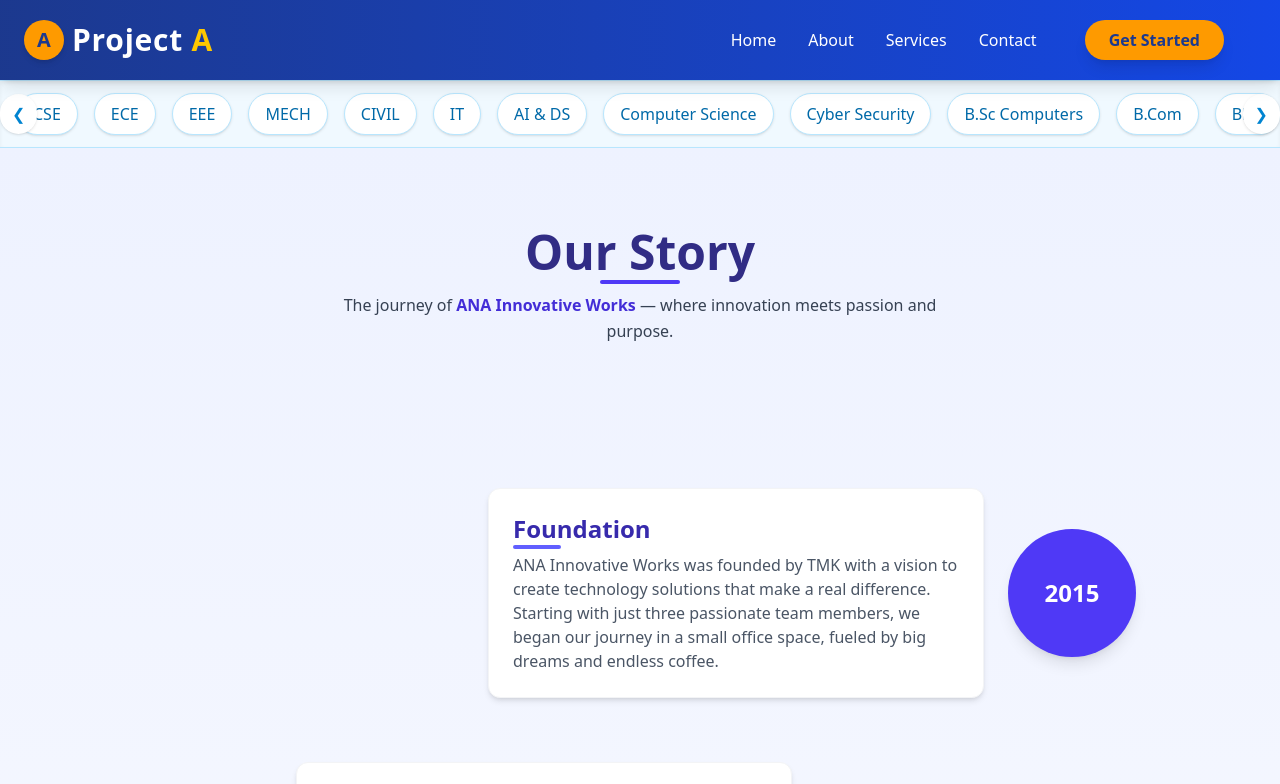
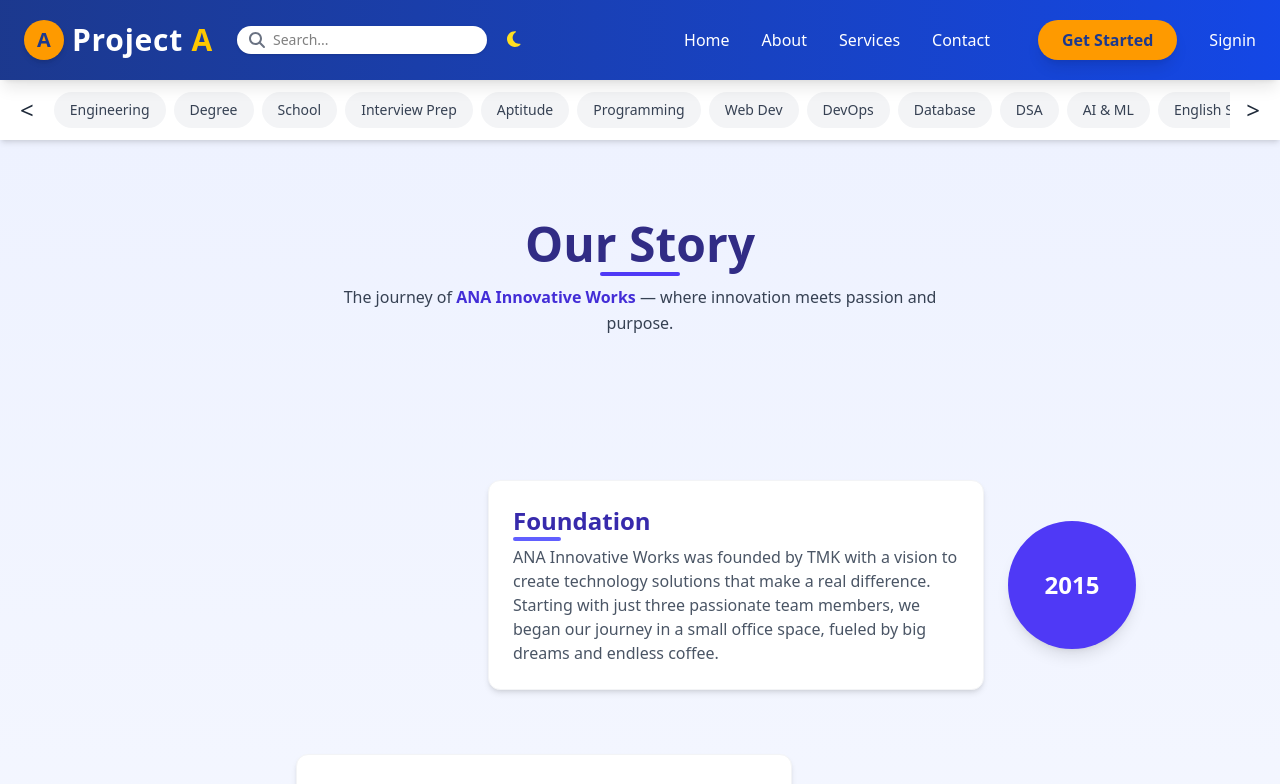
Before and after one commit to Amardeep1615/Project-A-, a React (Vite) app: page /ourstorypage in a window 1280 px wide. Shown: the top 784 px of the page. Built offline with nearby package versions, Linux system fonts and the light colour scheme.

Commit message:
Search and darkmode

```diff
--- a/src/components/Header.jsx
+++ b/src/components/Header.jsx
@@ -1,23 +1,58 @@
 // src/components/Header.jsx
-import React, { useState } from 'react';
-import { Link } from 'react-router-dom'; // Import Link for internal navigation
+import React, { useState, useEffect } from 'react';
+import { Link } from 'react-router-dom';
 import { FontAwesomeIcon } from '@fortawesome/react-fontawesome';
-import { faBars } from '@fortawesome/free-solid-svg-icons';
+import { faBars, faMoon, faSun, faSearch } from '@fortawesome/free-solid-svg-icons';
 
 const Header = () => {
   const [isMobileMenuOpen, setIsMobileMenuOpen] = useState(false);
+  const [darkMode, setDarkMode] = useState(false);
+  const [searchQuery, setSearchQuery] = useState("");
+
+  // Apply or remove dark class on <html>
+  useEffect(() => {
+    const html = document.documentElement;
+    darkMode ? html.classList.add('dark') : html.classList.remove('dark');
+  }, [darkMode]);
+
+  const handleSearch = (e) => {
+    e.preventDefault();
+    alert(`Searching for: ${searchQuery}`);
+    setSearchQuery("");
+  };
 
   return (
-    <header className=" bg-gradient-to-r from-blue-900 to-blue-700 text-white py-5 shadow-lg  sticky top-0 z-50">
+    <header className="bg-gradient-to-r from-blue-900 to-blue-700 text-white py-5 shadow-lg sticky top-0 z-50 ">
       <div className="max-w-7xl mx-auto px-6 flex justify-between items-center">
         <div className="flex items-center space-x-2">
           <div className="w-10 h-10 rounded-full bg-amber-500 flex items-center justify-center shadow-md">
-  <span className="text-blue-900 font-bold text-xl">A</span>
-</div>
+            <span className="text-blue-900 font-bold text-xl">A</span>
+          </div>
 
           <h1 className="text-3xl font-bold tracking-wide">
             Project <span className="text-yellow-400">A</span>
           </h1>
+
+          {/* Search bar */}
+          <form onSubmit={handleSearch} className="ml-4 hidden sm:flex items-center bg-white rounded-full px-3 py-1 shadow-sm">
+            <FontAwesomeIcon icon={faSearch} className="text-gray-500 mr-2" />
+            <input
+              type="text"
+              placeholder="Search..."
+              value={searchQuery}
+              onChange={(e) => setSearchQuery(e.target.value)}
+              className="bg-transparent focus:outline-none text-black text-sm"
+            />
+          </form>
+
+          {/* Dark Mode Toggle */}
+          <button
+            onClick={() => setDarkMode(!darkMode)}
+            className="ml-3 text-yellow-300 hover:text-white transition"
+            title="Toggle Dark Mode"
+          >
+            <FontAwesomeIcon icon={darkMode ? faSun : faMoon} className="text-lg" />
+          </button>
         </div>
 
         <nav className="hidden md:flex space-x-8 items-center">
@@ -40,7 +75,9 @@ const Header = () => {
           <Link to="/get-started" className="ml-4 bg-amber-500 text-blue-900 px-6 py-2 rounded-full font-semibold hover:bg-opacity-90 transition-all shadow-lg hover:shadow-xl">
             Get Started
           </Link>
-          <Link></Link>
+          <Link to="/Signin" className="hover:text-amber-500 transition-colors duration-300 font-medium relative group">
+            Signin
+          </Link>
         </nav>
 
         <button
@@ -54,7 +91,7 @@ const Header = () => {
 
       <div
         id="mobile-menu"
-        className={`mobile-menu md:hidden bg-blue-800 px-6 py-4 ${isMobileMenuOpen ? 'block' : 'hidden'}`}
+        className={`mobile-menu md:hidden bg-blue-800 dark:bg-gray-900 px-6 py-4 ${isMobileMenuOpen ? 'block' : 'hidden'}`}
       >
         <div className="flex flex-col space-y-4">
           <Link to="/" className="text-white hover:text-amber-500 transition" onClick={() => setIsMobileMenuOpen(false)}>Home</Link>
--- a/src/components/SubjectsNav.jsx
+++ b/src/components/SubjectsNav.jsx
@@ -1,82 +1,82 @@
-// src/components/SubjectsNav.js
-import React, { useRef } from "react";
-import './SubjectNav.css'
+import React, { useRef, useState } from "react";
 
-const subjects = [
-  { label: "CSE", href: "/btech/cse" },
-  { label: "ECE", href: "/btech/ece" },
-  { label: "EEE", href: "/btech/eee" },
-  { label: "MECH", href: "/btech/mech" },
-  { label: "CIVIL", href: "/btech/civil" },
-  { label: "IT", href: "/btech/it" },
-  { label: "AI & DS", href: "/btech/ai-ds" },
-  { label: "Computer Science", href: "/subjects/computer-science" },
-  { label: "Cyber Security", href: "/btech/cyber-security" },
-  { label: "B.Sc Computers", href: "/degree/bsc-computers" },
-  { label: "B.Com", href: "/degree/bcom" },
-  { label: "BBA", href: "/degree/bba" },
-  { label: "BA", href: "/degree/ba" },
-  { label: "Mathematics", href: "/subjects/mathematics" },
-  { label: "Physics", href: "/subjects/physics" },
-  { label: "Chemistry", href: "/subjects/chemistry" },
-  { label: "Biology", href: "/subjects/biology" },
-  { label: "Aptitude", href: "/subjects/Aptitude" },
-  { label: "Communication", href: "/subjects/Communication" },
-  { label: "SoftSkills", href: "/subjects/SoftSkills" },
+const subjectCategories = {
+  "Engineering": ["CSE", "ECE", "EEE", "Mechanical", "Civil", "IT", "AI/ML", "IoT"],
+  "Degree": ["BSc", "B.Com", "BA", "BBA", "BCA", "Maths", "Physics", "Chemistry"],
+  "School": ["Math", "Science", "Social", "English", "Computer", "Telugu", "Hindi"],
+  "Interview Prep": ["HR Questions", "Coding", "Resume Tips", "Mock Interviews", "Projects"],
+  "Aptitude": ["Quantitative", "Logical Reasoning", "Verbal", "Puzzles", "Data Interpretation"],
+  "Programming": ["C", "C++", "Java", "Python", "JavaScript", "Go", "Kotlin", "R", "Perl"],
+  "Web Dev": ["HTML", "CSS", "JS", "React", "Node.js", "MongoDB", "Tailwind", "Express"],
+  "DevOps": ["Linux", "Docker", "Kubernetes", "CI/CD", "Ansible", "AWS", "Azure"],
+  "Database": ["MySQL", "PostgreSQL", "MongoDB", "Oracle", "SQLite"],
+  "DSA": ["Arrays", "Linked List", "Trees", "Graphs", "Stacks", "Queues", "Sorting"],
+  "AI & ML": ["Machine Learning", "Deep Learning", "Data Science", "NLP", "Computer Vision"],
+  "English Skills": ["Grammar", "Tenses", "Spoken English", "Writing", "Reading", "Vocabulary"],
+  "Courses": ["Frontend", "Backend", "Full Stack", "Cyber Security", "Blockchain", "Cloud"],
+  "Others": ["Git", "Github", "System Design", "Linux Commands", "Soft Skills", "GATE", "NET"]
+};
 
+const StudyNav = () => {
+  const scrollRef = useRef(null);
+  const [selectedCategory, setSelectedCategory] = useState(null);
 
+  const scrollLeft = () => {
+    scrollRef.current.scrollBy({ left: -200, behavior: "smooth" });
+  };
 
-];
+  const scrollRight = () => {
+    scrollRef.current.scrollBy({ left: 200, behavior: "smooth" });
+  };
 
-const SubjectsNav = () => {
-  const containerRef = useRef(null);
-
-  const scroll = (direction) => {
-    if (containerRef.current) {
-      containerRef.current.scrollBy({
-        left: direction === "left" ? -200 : 200,
-        behavior: "smooth",
-      });
-    }
+  const handleCategoryClick = (category) => {
+    setSelectedCategory(prev => prev === category ? null : category);
   };
 
   return (
-    <nav className="relative bg-sky-50 border-t border-b border-sky-200 shadow-inner">
-      {/* Prev Button */}
-      <button
-        onClick={() => scroll("left")}
-        className="absolute left-0 top-1/2 transform -translate-y-1/2 bg-white text-sky-600 px-3 py-2 rounded-full shadow hover:bg-sky-100 z-10"
-        aria-label="Scroll left"
-      >
-        ❮
-      </button>
-      {/* Next Button */}
-      <button
-        onClick={() => scroll("right")}
-        className="absolute right-0 top-1/2 transform -translate-y-1/2 bg-white text-sky-600 px-3 py-2 rounded-full shadow hover:bg-sky-100 z-10"
-        aria-label="Scroll right"
-      >
-        ❯
-      </button>
-      {/* Scrollable Container */}
-      <div
-        ref={containerRef}
-        className="max-w-7xl mx-auto px-4 overflow-x-auto scrollbar-hide"
-      >
-        <div className="flex space-x-4 py-3">
-          {subjects.map((item, index) => (
-            <a
-              key={index}
-              href={item.href}
-              className="whitespace-nowrap px-4 py-2 rounded-full bg-white hover:bg-sky-100 text-sky-700 font-medium shadow-sm border border-sky-200 transition"
-            >
-              {item.label}
-            </a>
+    <div className="w-full shadow-md bg-white p-3 relative">
+      <div className="flex items-center space-x-2">
+        <button onClick={scrollLeft} className="text-2xl px-2 hover:text-blue-600">&lt;</button>
+
+        <div
+          ref={scrollRef}
+          className="flex overflow-x-auto no-scrollbar scroll-smooth whitespace-nowrap w-full"
+        >
+          {Object.keys(subjectCategories).map((category, index) => (
+            <div key={index} className="relative mx-1">
+              <button
+                onClick={() => handleCategoryClick(category)}
+                className={`px-4 py-2 text-sm font-medium rounded-full transition ${
+                  selectedCategory === category
+                    ? "bg-blue-100 text-blue-700"
+                    : "bg-gray-100 hover:bg-blue-50 text-gray-700"
+                }`}
+              >
+                {category}
+              </button>
+
+              {/* Dropdown List */}
+              {selectedCategory === category && (
+                <div className="absolute left-1/2 transform -translate-x-1/2 top-full mt-2 w-48 bg-white border rounded shadow z-50">
+                  {subjectCategories[category].map((sub, subIdx) => (
+                    <div
+                      key={subIdx}
+                      className="px-4 py-2 text-sm text-gray-700 hover:bg-blue-50 cursor-pointer"
+                      onClick={() => alert(`You clicked on ${sub}`)}
+                    >
+                      {sub}
+                    </div>
+                  ))}
+                </div>
+              )}
+            </div>
           ))}
         </div>
+
+        <button onClick={scrollRight} className="text-2xl px-2 hover:text-blue-600">&gt;</button>
       </div>
-    </nav>
+    </div>
   );
 };
 
-export default SubjectsNav;
+export default StudyNav;
--- a/src/index.css
+++ b/src/index.css
@@ -19,3 +19,10 @@
 .mobile-menu {
   transition: all 0.3s ease;
 }
+.no-scrollbar::-webkit-scrollbar {
+  display: none;
+}
+.no-scrollbar {
+  -ms-overflow-style: none;
+  scrollbar-width: none;
+}
--- a/src/tailwind.config.js
+++ b/src/tailwind.config.js
@@ -1,5 +1,6 @@
-/** @type {import('tailwindcss').Config} */
+// tailwind.config.js
 export default {
+  darkMode: 'class', // Enable dark mode via class
   content: [
     "./index.html",
     "./src/**/*.{js,ts,jsx,tsx}",
@@ -11,7 +12,7 @@ export default {
           900: '#4c1d95',
           800: '#5b21b6',
           700: '#6d28d9',
-          100: '#ede9fe', // Added for the icon backgrounds
+          100: '#ede9fe',
         },
         accent: '#f59e0b',
       },
@@ -30,8 +31,8 @@ export default {
         fadeIn: {
           '0%': { opacity: '0' },
           '100%': { opacity: '1' },
-        }
-      }
+        },
+      },
     },
   },
   plugins: [],
```
Also changed, not shown: src/components/CallFun.jsx (line endings or trailing spaces).
